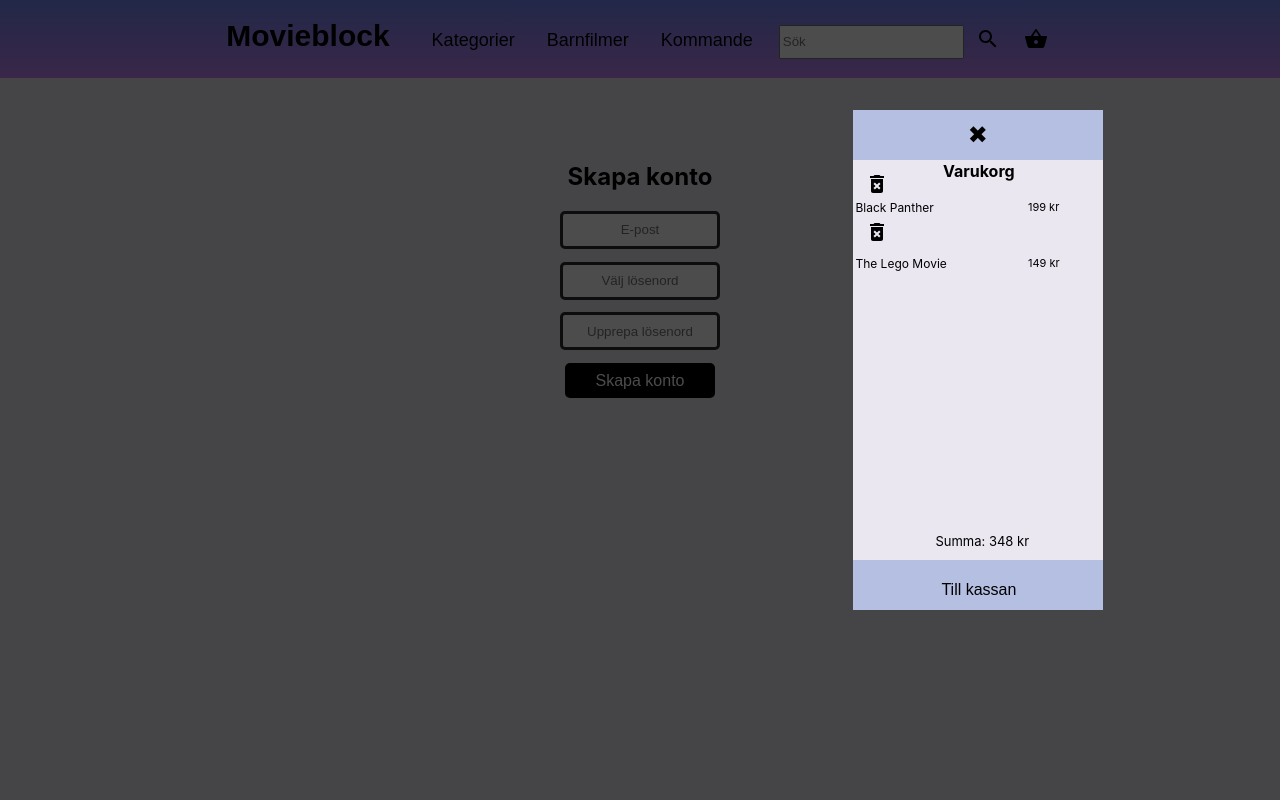
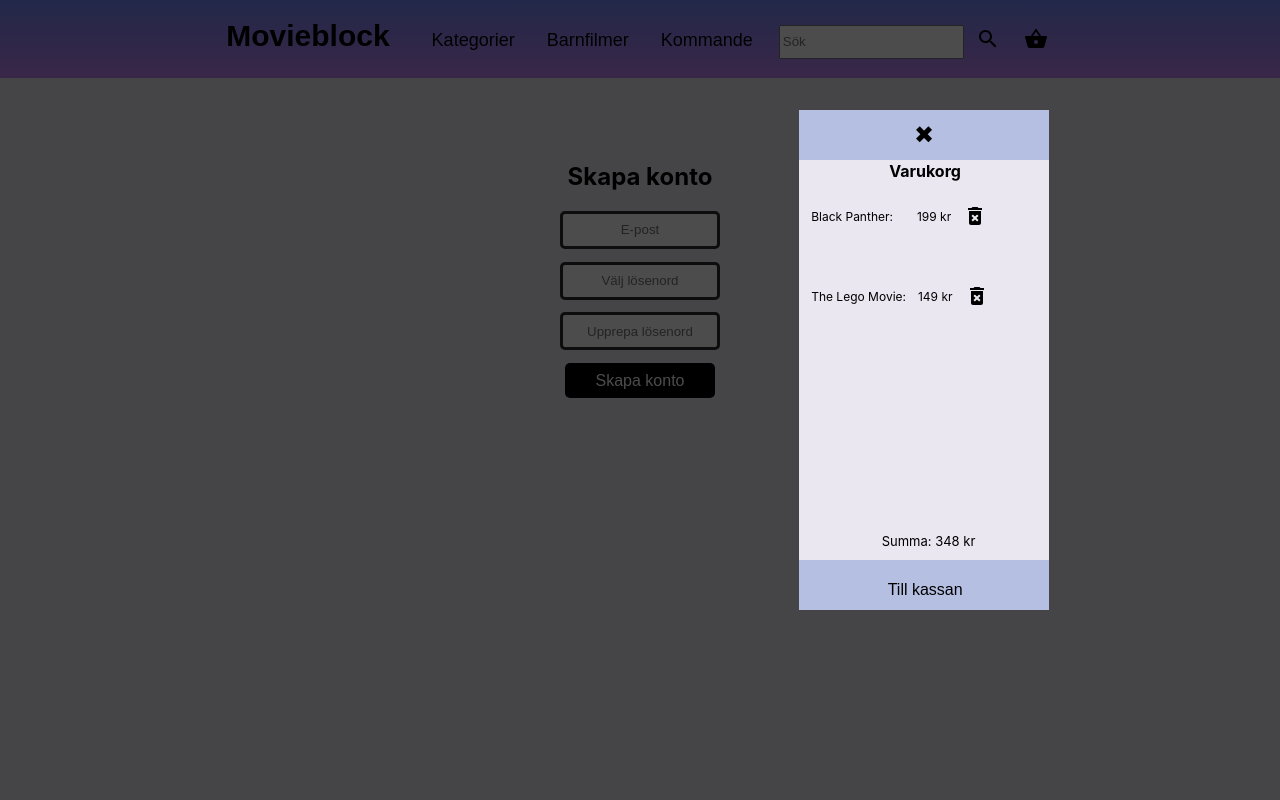
Before and after one commit to kim-iths/kim-iths.github.io, a React (Create React App) app: page /#/register in a window 1280 px wide. Both pictures are taken after a click on the button 1035 px from the left and 39 px from the top of the page. Shown: the top 800 px of the page. Built offline with nearby package versions, Linux system fonts and the light colour scheme.

Commit message:
fixed positions on deleteicons insde popupcart

```diff
--- a/src/components/Modal.jsx
+++ b/src/components/Modal.jsx
@@ -12,7 +12,7 @@ const MODAL_STYLES = {
 
     position:'fixed',
     top: '45%',
-    left: '76.4%',
+    left: '72.2%',
     height: '400px',
     width: '150px',
     transform: 'translate(-50%, -50%)',
@@ -52,30 +52,30 @@ export default function Modal({open, onClose}){
             <section className="modal-container">
             <h1 className="modal-h1">Varukorg</h1>
 
+
+            <div className="modal-column">
             <div className="modal-row">
             <div className="modal-title" id="movie-title1">
-                <p>Black Panther</p>
+                <p>Black Panther:</p>
             </div>
-                <div className="modal-price" id="modal-price1">199 kr</div>
-                <aside><IconButton aria-label="delete1"><DeleteForeverIcon style={{ fill: '#000000' }} /></IconButton></aside>
+                <div className="modal-price" id="modal-price1"><p>199 kr</p></div>
+                <aside className="delete-button"><IconButton aria-label="delete"><DeleteForeverIcon style={{ fill: '#000000' }} /></IconButton></aside>
             </div>
 
             <div className="modal-row">
                 <div className="modal-title" id="movie-title2">
-                <p>The Lego Movie</p>
+                <p>The Lego Movie:</p>
 
                 </div>
 
-                <div className="modal-price" id="modal-price2">149 kr</div>
-                <aside><IconButton aria-label="delete2"><DeleteForeverIcon style={{ fill: '#000000' }} /></IconButton></aside>
+                <div className="modal-price" id="modal-price2"><p>149 kr</p></div>
+                <aside className="delete-button"><IconButton aria-label="delete"><DeleteForeverIcon style={{ fill: '#000000' }} /></IconButton></aside>
+            </div>
             </div>
 
             <div className="modal-finish-row">
                 <p>Summa: 348 kr</p>
             </div>
-
-
-
             </section>
         </div>
 
--- a/src/components/modal.css
+++ b/src/components/modal.css
@@ -6,21 +6,13 @@
 
 
 
+.delete-button{
+  display: flex;
+  flex-direction: row;
 
-.nav-button {
 
-    background-color: transparent;
-    border: transparent;
+}
 
-  }
-  #nav-button-favorites {
-      position: absolute;
-      top: 80%;
-
-     background-color: transparent;
-    border: transparent;
-
-  }
   #close-cart-btn{
 
       background-color: #B5BFE2;
@@ -53,7 +45,7 @@
   }
   .modal-container{
     position: absolute;
-    width: 250px;
+    width: 100%;
     height: 400px;
     left: 0%;
 
@@ -66,31 +58,30 @@
   }
 
 #movie-title2{
+  padding-top: 2%;
+  padding-left: 1em;
   font-size: 12px;
-  position: absolute;
-
-  top: 21%;
-  left: 1%
   }
   #modal-price1{
-    font-size: 11px;
-    position: absolute;
-    left: 70%;
-    top: 10%;
+    padding-top: 2%;
+    margin-left: 2em;
+    font-size: 12px;
+
+
 
   }
   #modal-price2{
-    font-size: 11px;
-    position: absolute;
-    left: 70%;
-    top: 24%;
+    padding-top: 2%;
+    margin-left: 1em;
+    font-size: 12px;
 
   }
   #movie-title1{
+    padding-top: 2%;
+    padding-left: 1em;
     font-size: 12px;
-    position: absolute;
-    top: 7%;
-    left: 1%
+
+
   }
   .modal-finish-row{
     position: absolute;
@@ -98,26 +89,19 @@
     top: 90%;
     left: 33%;
   }
-  @media only screen and (max-width: 736px) {
 
+  .modal-column{
+    display: flex;
+    flex-direction: column;
+  }
+  .modal-row{
+    margin-top: 2em;
 
-    .modal-h1{
-      font-size: 14px;
-      position: absolute;
-      left: 32%;
-      top: -3%;
-    }
-    #close-cart-btn{
-
-      background-color: #B5BFE2;
-      font-size: 1.5em;
-      border: transparent;
-      height: 30px;
-      width: 60px;
-      position: absolute;
-      top: 2%;
-      left: 34%;
-  }
-
+    display: flex;
+    flex-direction: row;
+    width: 100%;
 
   }
+  .MuiIconButton-root{
+    padding: 0%;
+  }
```
